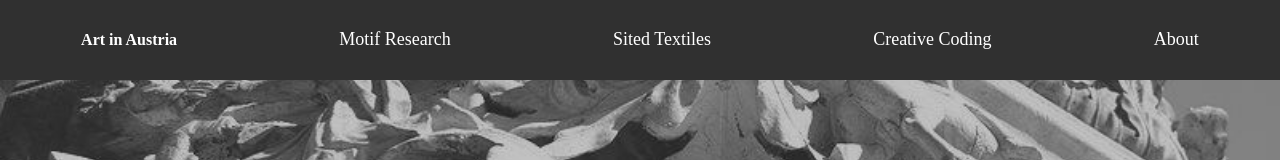
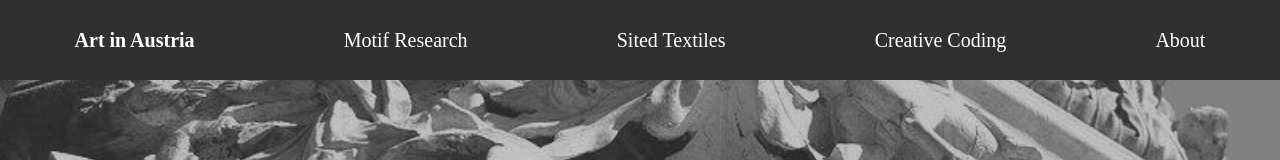
Before and after one commit to sarahchou/art-in-austria, a plain HTML site: page src/index.html in a window 1280 px wide. Shown: the top 160 px of the page. Drawn offline with Linux system fonts and the light colour scheme.

Commit message:
Update main.css

```diff
--- a/src/main.css
+++ b/src/main.css
@@ -17,11 +17,11 @@ body {
   justify-content: space-around;
   align-items: center;
 }
-.nav-bar a {
+.nav-bar a, .nav-bar b {
   color: #FFFFFF;
   text-decoration: none;
   cursor: pointer;
-  font-size: 18px;
+  font-size: 20px;
 }
 h1 {
   font-size: 32px;
```
